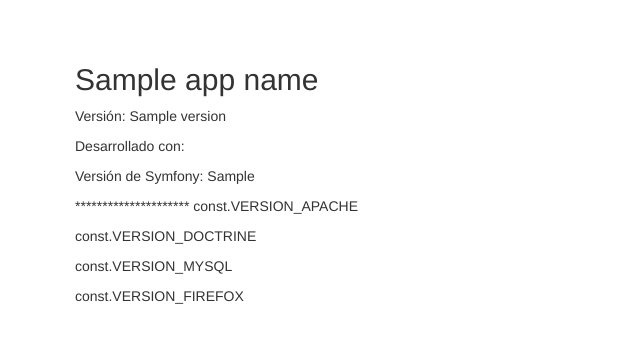
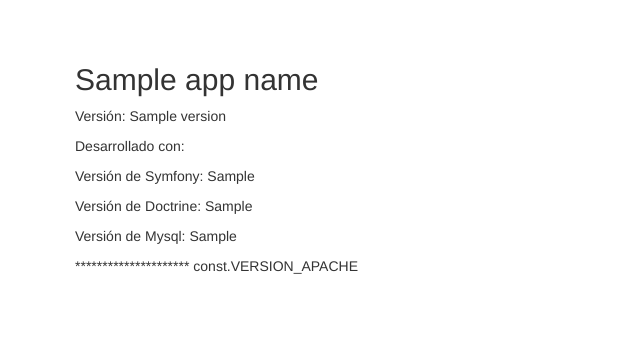
Before and after one commit to mprizmic/fd5, a Symfony app: template templates/default/acerca_de.html.twig in a window 1280 px wide. Shown: the part 147-490 px from the top of the page, without its empty margins (0-640 px from the left). Run offline with Twig, Linux system fonts and the light colour scheme; the template is opened without the code that fills it: most values are stand-ins (such as "Sample title", 1, 10 or a date in 2020); some libraries are stand-ins or nearby versions.

Commit message:
se agegan variables en la pagina de acerca de

```diff
--- a/templates/default/acerca_de.html.twig
+++ b/templates/default/acerca_de.html.twig
@@ -9,12 +9,11 @@
 <br />
 <h2>{{ APP_NAME }}</h2>
 <p>Versión: {{ VERSION }}</p>
-<p> Desarrollado con:</p>
+<p>Desarrollado con:</p>
 <p>Versión de Symfony: {{ VERSION_SYMFONY }}</p>
+<p>Versión de Doctrine: {{ VERSION_DOCTRINE }}</p>
+<p>Versión de Mysql: {{ VERSION_MYSQL }}</p>
 <p>********************* const.VERSION_APACHE  </p>
-<p> const.VERSION_DOCTRINE  </p>
-<p> const.VERSION_MYSQL  </p>
-<p> const.VERSION_FIREFOX  </p>
 
 
 {% endblock %}
--- a/todo.html
+++ b/todo.html
@@ -8,7 +8,7 @@
         EN PROCESO
         =====================
         <a href="var/seguimiento/agregar_pantalla_de_avisos.html">agregar pantalla de avisos</a>
-
+        agregar datos en pantalla de 'acerca_de'
         =====================
         PENDIENTES
         =====================
@@ -41,6 +41,7 @@
         ========================
         LISTO
         ========================
+        <a href="var/seguimiento/agregar_pantalla_de_avisos.html">agregar pantalla de avisos</a>
         hacer el slug en establecimiento tomado del curso . pagina 132 de fast track
         controlador default
         hacer creado y actualizado con lifecyclecallback y trait a establecimiento
```
Also changed, not shown: config/services.yaml (+7 -0 lines), 1 other file.
